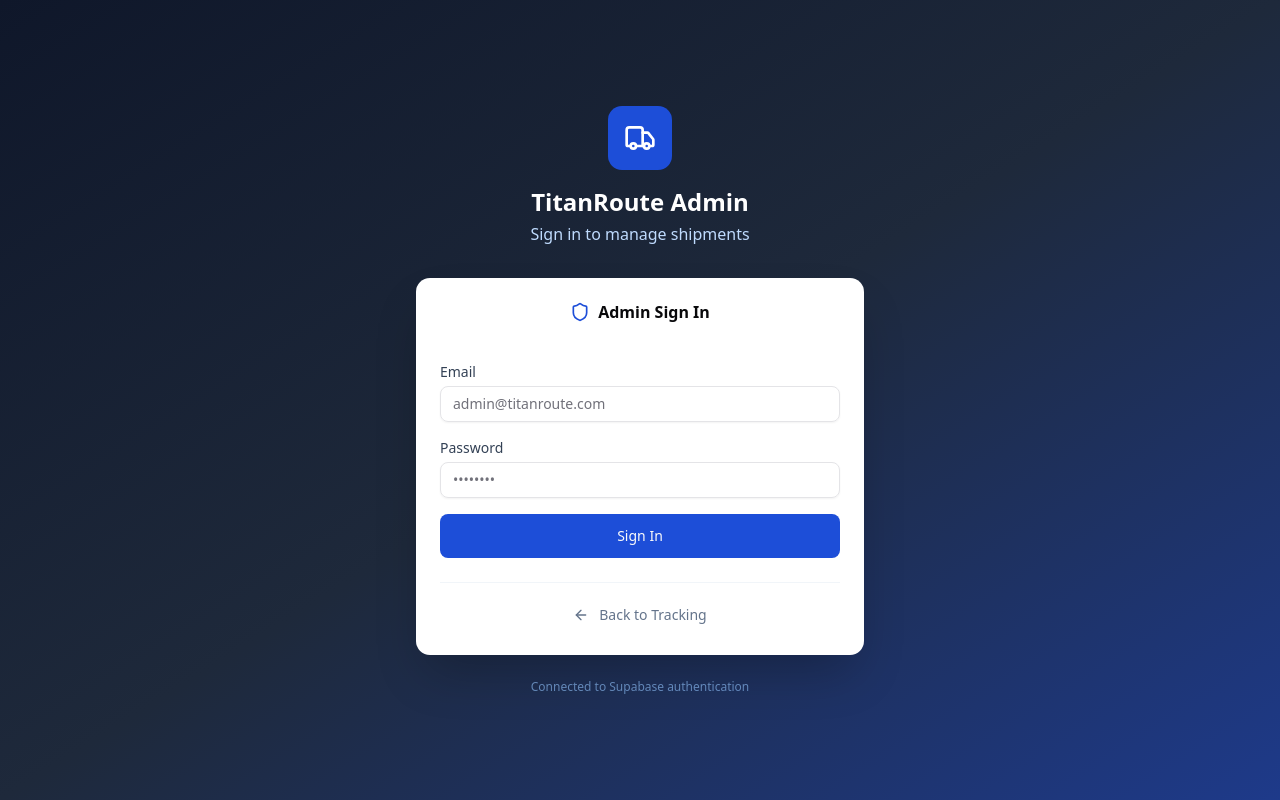
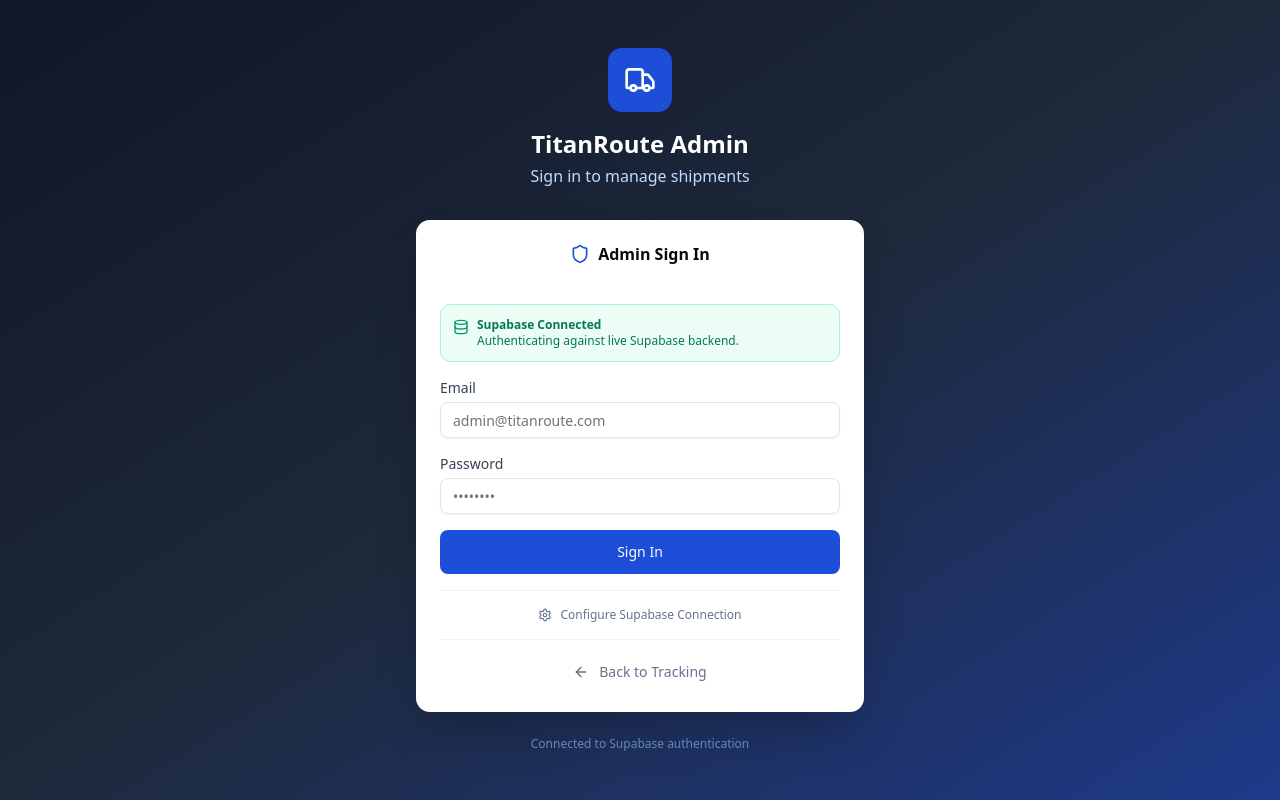
Before and after one commit to codeblood1/titan-route, a React (Vite) app: page /login in a window 1280 px wide. Built offline with nearby package versions, Linux system fonts and the light colour scheme; no server answers.

Commit message:
15th commit

```diff
--- a/src/lib/supabase.ts
+++ b/src/lib/supabase.ts
@@ -33,12 +33,64 @@
   avgTime: number | null;
 }
 
-// Supabase client setup
-const supabaseUrl = import.meta.env.VITE_SUPABASE_URL as string | undefined;
-const supabaseKey = import.meta.env.VITE_SUPABASE_ANON_KEY as string | undefined;
+// Runtime configuration helpers
+const LS_SUPABASE_URL = "titanroute_supabase_url";
+const LS_SUPABASE_KEY = "titanroute_supabase_key";
 
-export const supabase: SupabaseClient | null =
-  supabaseUrl && supabaseKey ? createClient(supabaseUrl, supabaseKey) : null;
+function getRuntimeSupabaseUrl(): string | null {
+  try {
+    return localStorage.getItem(LS_SUPABASE_URL) || null;
+  } catch { return null; }
+}
+
+function getRuntimeSupabaseKey(): string | null {
+  try {
+    return localStorage.getItem(LS_SUPABASE_KEY) || null;
+  } catch { return null; }
+}
+
+export function saveRuntimeSupabaseConfig(url: string, key: string) {
+  try {
+    localStorage.setItem(LS_SUPABASE_URL, url.trim());
+    localStorage.setItem(LS_SUPABASE_KEY, key.trim());
+  } catch (e) {
+    console.error("[supabase.ts] Failed to save runtime config:", e);
+  }
+}
+
+export function clearRuntimeSupabaseConfig() {
+  try {
+    localStorage.removeItem(LS_SUPABASE_URL);
+    localStorage.removeItem(LS_SUPABASE_KEY);
+  } catch (e) {
+    console.error("[supabase.ts] Failed to clear runtime config:", e);
+  }
+}
+
+export function hasRuntimeSupabaseConfig(): boolean {
+  return !!getRuntimeSupabaseUrl() && !!getRuntimeSupabaseKey();
+}
+
+// Supabase client setup — checks .env first, then localStorage runtime config
+function createSupabaseClient(): SupabaseClient | null {
+  const envUrl = import.meta.env.VITE_SUPABASE_URL as string | undefined;
+  const envKey = import.meta.env.VITE_SUPABASE_ANON_KEY as string | undefined;
+
+  const url = envUrl || getRuntimeSupabaseUrl();
+  const key = envKey || getRuntimeSupabaseKey();
+
+  if (!url || !key) return null;
+  if (url.includes("your-project") || key.includes("your-anon-key")) return null;
+
+  try {
+    return createClient(url, key);
+  } catch (e) {
+    console.error("[supabase.ts] Failed to create Supabase client:", e);
+    return null;
+  }
+}
+
+export const supabase: SupabaseClient | null = createSupabaseClient();
 
 export const USE_LOCAL = !supabase;
 
--- a/src/pages/Login.tsx
+++ b/src/pages/Login.tsx
@@ -1,8 +1,8 @@
 import { useState } from "react";
 import { useNavigate } from "react-router";
 import { useAuth } from "@/hooks/useAuth";
-import { supabase } from "@/lib/supabase";
-import { Truck, Shield, ArrowLeft, AlertCircle } from "lucide-react";
+import { supabase, saveRuntimeSupabaseConfig, clearRuntimeSupabaseConfig, hasRuntimeSupabaseConfig } from "@/lib/supabase";
+import { Truck, Shield, ArrowLeft, AlertCircle, Settings, Database, Trash2 } from "lucide-react";
 import { Button } from "@/components/ui/button";
 import { Input } from "@/components/ui/input";
 import { Card, CardContent, CardHeader, CardTitle } from "@/components/ui/card";
@@ -12,32 +12,59 @@
   const [password, setPassword] = useState("");
   const [error, setError] = useState("");
   const [isLoading, setIsLoading] = useState(false);
+  const [showConfig, setShowConfig] = useState(false);
+  const [sbUrl, setSbUrl] = useState("");
+  const [sbKey, setSbKey] = useState("");
+  const [configSaved, setConfigSaved] = useState(false);
   const { login } = useAuth();
   const navigate = useNavigate();
 
   const hasSupabase = !!supabase;
+  const hasStoredConfig = hasRuntimeSupabaseConfig();
 
   const handleSubmit = async (e: React.FormEvent) => {
     e.preventDefault();
     setError("");
     setIsLoading(true);
 
-    const success = await login(email, password);
+    const result = await login(email, password);
     setIsLoading(false);
 
-    if (success) {
+    if (result.success) {
       navigate("/admin");
+      return;
+    }
+
+    if (result.reason === "wrong_password") {
+      setError("Invalid email or password.");
+    } else if (result.reason === "no_admin_role") {
+      setError(
+        "Login succeeded, but this account does not have admin privileges. " +
+        "Please assign an admin role in the admin_roles table. " +
+        "Open browser DevTools (F12) → Console for the exact SQL fix."
+      );
+    } else if (result.reason === "supabase_error") {
+      setError("Supabase connection error. Please check your internet connection and Supabase configuration.");
     } else {
-      setError(
-        hasSupabase
-          ? "Invalid credentials, or this account does not have admin privileges."
-          : "Invalid email or password."
-      );
+      setError("Invalid email or password, or this account does not have admin privileges.");
     }
   };
 
+  const handleSaveConfig = (e: React.FormEvent) => {
+    e.preventDefault();
+    if (!sbUrl.trim() || !sbKey.trim()) return;
+    saveRuntimeSupabaseConfig(sbUrl, sbKey);
+    setConfigSaved(true);
+    setTimeout(() => window.location.reload(), 600);
+  };
+
+  const handleClearConfig = () => {
+    clearRuntimeSupabaseConfig();
+    window.location.reload();
+  };
+
   return (
-    <div className="min-h-screen bg-gradient-to-br from-slate-900 via-slate-800 to-blue-900 flex items-center justify-center px-4">
+    <div className="min-h-screen bg-gradient-to-br from-slate-900 via-slate-800 to-blue-900 flex items-center justify-center px-4 py-8">
       <div className="w-full max-w-md">
         <div className="text-center mb-8">
           <div className="w-16 h-16 rounded-xl bg-blue-700 flex items-center justify-center mx-auto mb-4">
@@ -55,12 +82,32 @@
             </CardTitle>
           </CardHeader>
           <CardContent>
-            {!hasSupabase && (
+            {hasSupabase && (
+              <div className="mb-4 p-3 bg-emerald-50 border border-emerald-200 rounded-lg flex items-start gap-2">
+                <Database className="h-4 w-4 text-emerald-600 mt-0.5 shrink-0" />
+                <div className="text-xs text-emerald-700">
+                  <p className="font-semibold">Supabase Connected</p>
+                  <p>Authenticating against live Supabase backend.</p>
+                </div>
+              </div>
+            )}
+
+            {!hasSupabase && hasStoredConfig && (
+              <div className="mb-4 p-3 bg-red-50 border border-red-200 rounded-lg flex items-start gap-2">
+                <AlertCircle className="h-4 w-4 text-red-600 mt-0.5 shrink-0" />
+                <div className="text-xs text-red-700">
+                  <p className="font-semibold">Supabase Config Stored But Not Connected</p>
+                  <p>Credentials are saved but the client failed to initialize. Check DevTools Console for errors.</p>
+                </div>
+              </div>
+            )}
+
+            {!hasSupabase && !hasStoredConfig && (
               <div className="mb-4 p-3 bg-amber-50 border border-amber-200 rounded-lg flex items-start gap-2">
                 <AlertCircle className="h-4 w-4 text-amber-600 mt-0.5 shrink-0" />
                 <div className="text-xs text-amber-700">
                   <p className="font-semibold">Demo Mode Active</p>
-                  <p>Supabase is not configured. Add VITE_SUPABASE_URL and VITE_SUPABASE_ANON_KEY to your .env file to use real Supabase auth.</p>
+                  <p>Supabase is not configured. Enter your Supabase credentials below to connect to your live backend.</p>
                 </div>
               </div>
             )}
@@ -100,7 +147,72 @@
               </Button>
             </form>
 
-            <div className="mt-6 pt-4 border-t border-slate-100 text-center">
+            {/* Supabase Configuration Panel */}
+            <div className="mt-4 pt-4 border-t border-slate-100">
+              <button
+                type="button"
+                onClick={() => setShowConfig((s) => !s)}
+                className="flex items-center gap-2 text-xs text-slate-500 hover:text-blue-700 transition-colors w-full justify-center"
+              >
+                <Settings className="h-3.5 w-3.5" />
+                {showConfig ? "Hide Supabase Configuration" : "Configure Supabase Connection"}
+              </button>
+
+              {showConfig && (
+                <form onSubmit={handleSaveConfig} className="mt-3 space-y-3">
+                  {configSaved ? (
+                    <div className="p-3 bg-emerald-50 border border-emerald-200 rounded-lg text-xs text-emerald-700 text-center">
+                      Configuration saved! Reloading...
+                    </div>
+                  ) : (
+                    <>
+                      <div>
+                        <label className="text-xs font-medium text-slate-600 mb-1 block">Supabase Project URL</label>
+                        <Input
+                          type="url"
+                          placeholder="https://abcdefgh12345678.supabase.co"
+                          value={sbUrl}
+                          onChange={(e) => setSbUrl(e.target.value)}
+                          className="h-9 text-xs"
+                        />
+                      </div>
+                      <div>
+                        <label className="text-xs font-medium text-slate-600 mb-1 block">Supabase Anon Key</label>
+                        <Input
+                          type="text"
+                          placeholder="eyJhbGciOiJIUzI1NiIs..."
+                          value={sbKey}
+                          onChange={(e) => setSbKey(e.target.value)}
+                          className="h-9 text-xs"
+                        />
+                      </div>
+                      <div className="flex gap-2">
+                        <Button type="submit" size="sm" className="flex-1 bg-blue-700 hover:bg-blue-800 text-xs h-8">
+                          Save & Connect
+                        </Button>
+                        {hasStoredConfig && (
+                          <Button
+                            type="button"
+                            size="sm"
+                            variant="outline"
+                            onClick={handleClearConfig}
+                            className="text-xs h-8 border-red-200 text-red-600 hover:bg-red-50 hover:text-red-700"
+                          >
+                            <Trash2 className="h-3 w-3 mr-1" />
+                            Clear
+                          </Button>
+                        )}
+                      </div>
+                      <p className="text-[10px] text-slate-400 text-center">
+                        Credentials are stored locally in your browser. Never share your anon key publicly.
+                      </p>
+                    </>
+                  )}
+                </form>
+              )}
+            </div>
+
+            <div className="mt-4 pt-4 border-t border-slate-100 text-center">
               <Button
                 variant="ghost"
                 size="sm"
```
